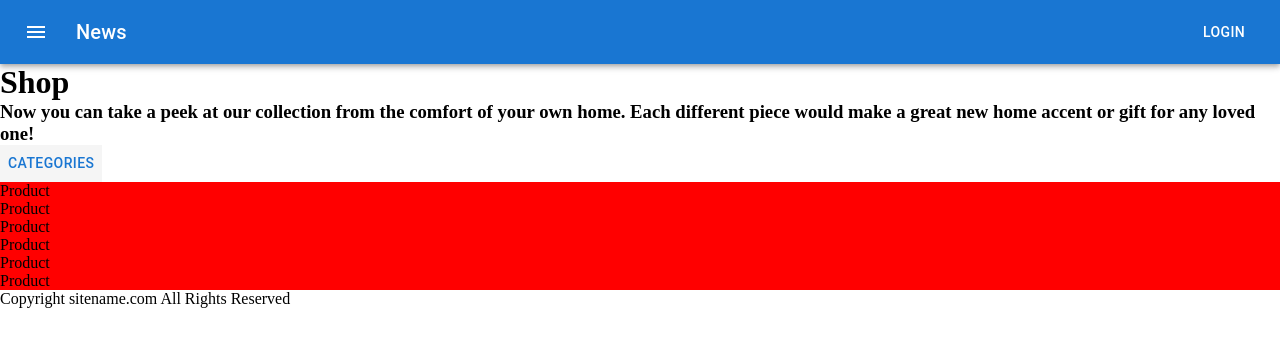
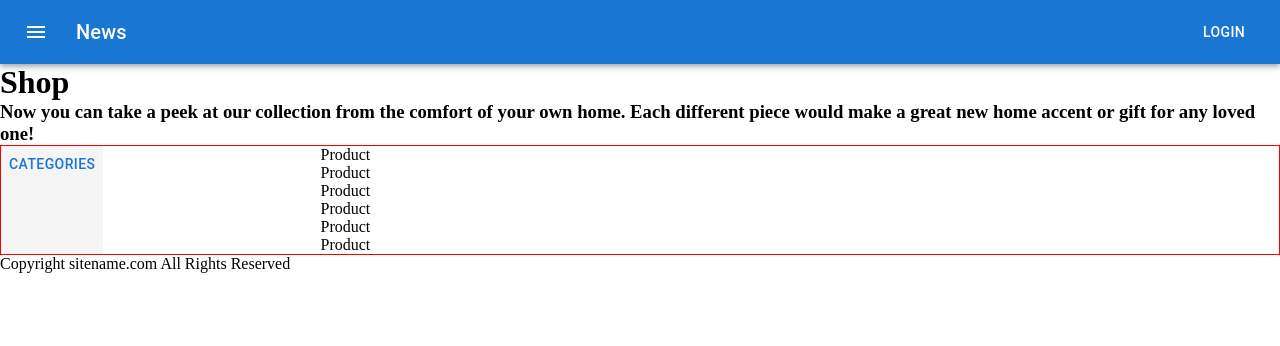
Before and after one commit to stokescomp/tucson-music-box, a Next.js app: page /shop in a window 1280 px wide. Shown: the top 346 px of the page. Built offline with nearby package versions, Linux system fonts and the light colour scheme.

Commit message:
added layout for the product page in different views

```diff
--- /dev/null
+++ b/src/components/filter/filter.js
@@ -0,0 +1,42 @@
+import { CheckBox } from '@mui/icons-material';
+import { Checkbox, FormControlLabel, FormGroup } from '@mui/material';
+import React from 'react';
+
+import styles from './styles.module.css';
+
+function Filter() {
+  return (
+    <div className={styles.filter}>
+      <h4>Categories</h4>
+
+      <FormGroup>
+        <FormControlLabel
+          control={<Checkbox sx={{ '& .MuiSvgIcon-root': { fontSize: 32 } }} />}
+          label='Gems and Min'
+        />
+        <FormControlLabel
+          control={<Checkbox sx={{ '& .MuiSvgIcon-root': { fontSize: 32 } }} />}
+          label='Fossils & Spec'
+        />
+        <FormControlLabel
+          control={<Checkbox sx={{ '& .MuiSvgIcon-root': { fontSize: 32 } }} />}
+          label='Lamps & Tress'
+        />
+        <FormControlLabel
+          control={<Checkbox sx={{ '& .MuiSvgIcon-root': { fontSize: 32 } }} />}
+          label='Keepsake Boxes'
+        />
+        <FormControlLabel
+          control={<Checkbox sx={{ '& .MuiSvgIcon-root': { fontSize: 32 } }} />}
+          label='Accessories'
+        />
+        <FormControlLabel
+          control={<Checkbox sx={{ '& .MuiSvgIcon-root': { fontSize: 32 } }} />}
+          label='Miscellaneous'
+        />
+      </FormGroup>
+    </div>
+  );
+}
+
+export default Filter;
--- /dev/null
+++ b/src/components/filter/styles.module.css
@@ -0,0 +1,3 @@
+.filter div label {
+  height: 35px;
+}
--- a/src/pages/shop/index.js
+++ b/src/pages/shop/index.js
@@ -1,14 +1,17 @@
 import React, { useEffect, useState } from 'react';
 
 import FilterDrawer from '../../components/filterDrawer/filterDrawer';
+import Filter from '../../components/filter/filter';
 import styles from './styles.module.css';
 
 function Index() {
   const [screenSize, setScreenSize] = useState(0);
+  console.log(screenSize);
 
   useEffect(() => {
     window.addEventListener('resize', () => setScreenSize(window.innerWidth));
-  });
+    // setScreenSize(window.innerWidth);
+  }, []);
 
   return (
     <>
@@ -20,9 +23,9 @@ function Index() {
         for any loved one!
       </h3>
 
-      <div>
-        {screenSize <= 600 && <FilterDrawer />}
-        <div className={styles.shop__container}>
+      <div className={styles.shop__container}>
+        {screenSize <= 600 ? <FilterDrawer /> : <Filter />}
+        <div>
           <p>Product</p>
           <p>Product</p>
           <p>Product</p>
--- a/src/pages/shop/styles.module.css
+++ b/src/pages/shop/styles.module.css
@@ -1,3 +1,16 @@
 .shop__container {
-  background-color: red;
+  border: 1px solid red;
 }
+
+@media screen and (min-width: 600px) {
+  .shop__container {
+    display: grid;
+    grid-template-columns: 1fr 2fr;
+  }
+}
+
+@media screen and (min-width: 900px) {
+  .shop__container {
+    grid-template-columns: 1fr 3fr;
+  }
+}
```
Also changed, not shown: src/components/categories-carousel/components/simple.js (+18 -16 lines), src/components/filterDrawer/filterDrawer.js (+0 -16 lines).
